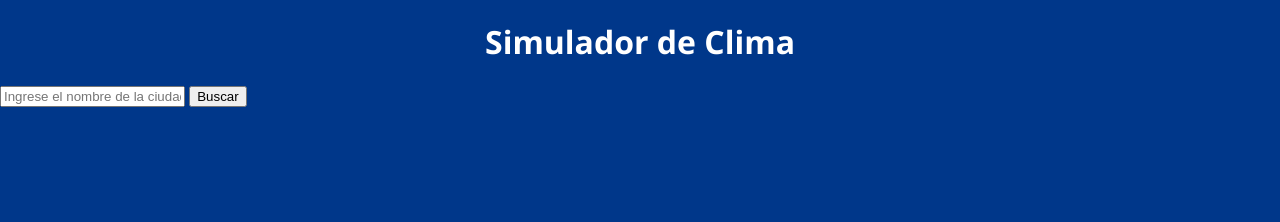
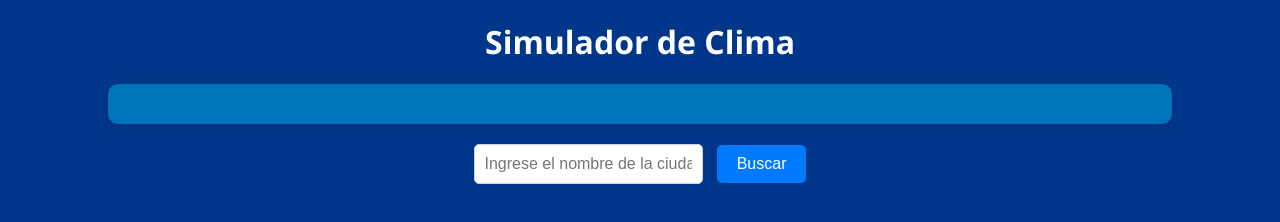
Before and after one commit to Ale35791/coderJavascript, a plain HTML site: page index.html in a window 1280 px wide. Drawn offline with Linux system fonts and the light colour scheme.

Commit message:
css para contenedores especificos

```diff
--- a/styles.css
+++ b/styles.css
@@ -10,3 +10,40 @@ body {
     margin-top: 20px;
     color: #ffffff; /* Color del título */
   }
+  #weatherContainer {
+    width: 80%;
+    margin: 20px auto;
+    padding: 20px;
+    background-color: #0074b8;
+    border-radius: 10px;
+    box-shadow: 0 2px 10px rgba(0, 0, 0, 0.1);
+    color: #ffffff;
+  }
+
+  #searchContainer {
+    text-align: center;
+    margin-top: 20px;
+  }
+
+  #searchContainer input[type="text"] {
+    padding: 10px;
+    border: 1px solid #ced4da;
+    border-radius: 5px;
+    font-size: 16px;
+  }
+
+  #searchContainer button {
+    padding: 10px 20px;
+    margin-left: 10px;
+    background-color: #007bff;
+    color: #ffffff;
+    border: none;
+    border-radius: 5px;
+    cursor: pointer;
+    font-size: 16px;
+    transition: background-color 0.3s ease;
+  }
+
+  #searchContainer button:hover {
+    background-color: #0056b3;
+  }
```
